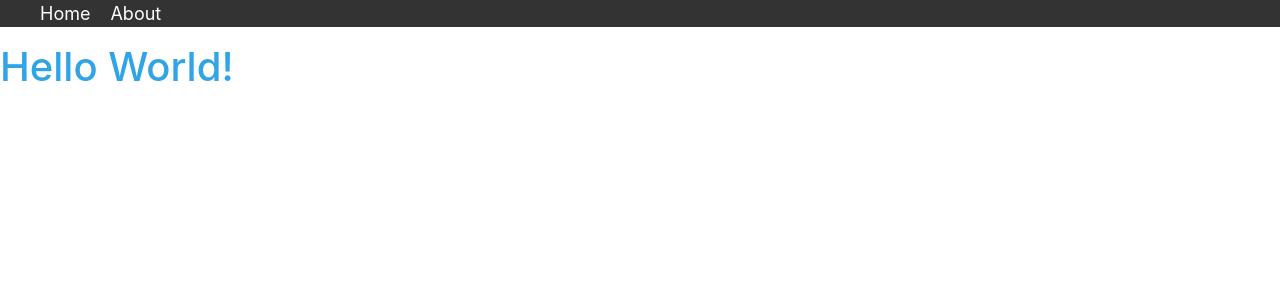
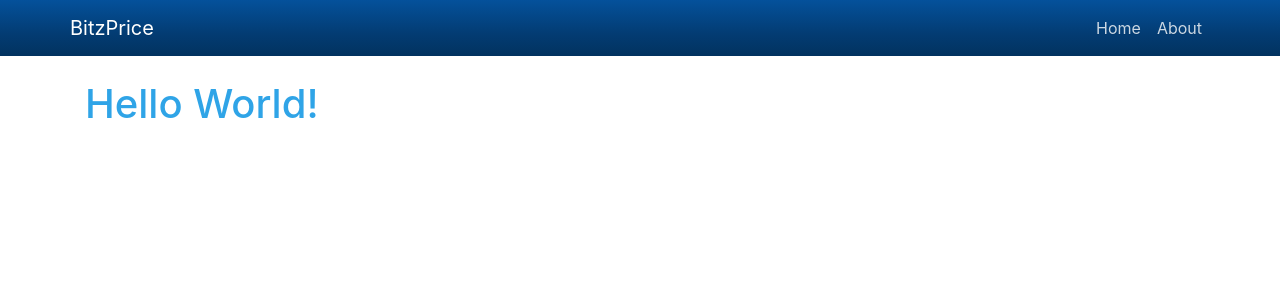
Before and after one commit to clarklindev/nextjs-traversymedia, a Next.js app in the folder traversymedia/: page / in a window 1280 px wide. Shown: the top 300 px of the page. Built offline with nearby package versions, Linux system fonts and the light colour scheme.

Commit message:
using bootstrap navbar

```diff
--- a/traversymedia/components/Layout.js
+++ b/traversymedia/components/Layout.js
@@ -12,7 +12,7 @@
 			/>
 		</Head>
 		<Navbar />
-		{props.children}
+		<div className="container">{props.children}</div>
 	</div>
 );
 
--- a/traversymedia/components/Navigation/Navbar.js
+++ b/traversymedia/components/Navigation/Navbar.js
@@ -1,36 +1,60 @@
 import Link from 'next/link';
 
 const Navbar = () => (
-	<div>
-		<ul>
-			<li>
+	// <div>
+	// 	<ul>
+	// 		<li>
+	// 			<Link href="/">
+	// 				<a>Home</a>
+	// 			</Link>
+	// 		</li>
+	// 		<li>
+	// 			<Link href="/about">
+	// 				<a>About</a>
+	// 			</Link>
+	// 		</li>
+	// 	</ul>
+	// 	<style jsx>{`
+	// 		ul {
+	// 			background: #333;
+	// 			color: #fff;
+	// 			list-style: none;
+	// 			display: flex;
+	// 		}
+	// 		ul li {
+	// 			font-size: 18px;
+	// 			margin-right: 20px;
+	//     }
+	//     ul li a {
+	//       color:#FFF;
+	//       text-decoration: none;
+	//     }
+	// 	`}</style>
+	// </div>
+
+	// replacing with bootstrap navigation
+
+	<nav className="navbar navbar-expand navbar-dark bg-dark mb-4">
+		<div className="container">
+			<a className="navbar-brand" href="#">
+				BitzPrice
+			</a>
+			<div className="collapse navbar-collapse">
+				<ul className="navbar-nav ml-auto">
+					<li className="nav-item">
 						<Link href="/">
-					<a>Home</a>
+							<a className="nav-link">Home</a>
 						</Link>
 					</li>
-			<li>
+					<li className="nav-item">
 						<Link href="/about">
-					<a>About</a>
+							<a className="nav-link">About</a>
 						</Link>
 					</li>
 				</ul>
-		<style jsx>{`
-			ul {
-				background: #333;
-				color: #fff;
-				list-style: none;
-				display: flex;
-			}
-			ul li {
-				font-size: 18px;
-				margin-right: 20px;
-			}
-			ul li a {
-				color: #fff;
-				text-decoration: none;
-			}
-		`}</style>
 			</div>
+		</div>
+	</nav>
 );
 
 export default Navbar;
```
Lines whose indentation alone changed are shown as unchanged.
